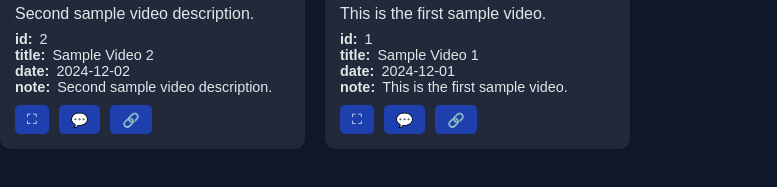
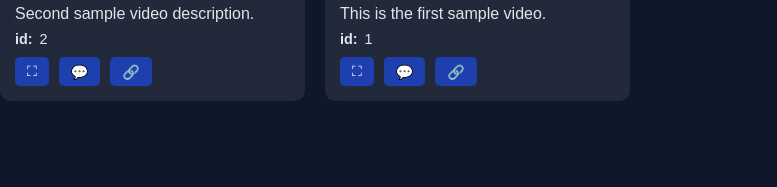
Before and after one commit to profileshub-1/yan-1-website-using-archive-org-profiles-page, a plain HTML site: page images.html in a window 1280 px wide. Shown: the part 529-716 px from the top of the page, without its empty margins (0-777 px from the left). Drawn offline with Linux system fonts and the light colour scheme.

Commit message:
Update images.html

```diff
--- a/images.html
+++ b/images.html
@@ -162,8 +162,8 @@ async function sharePdf(link, title){
   if (navigator.share){
     try{
       await navigator.share({
-        title: title || 'Shared PDF',
-        text:  'Take a look at this PDF',
+        title: title || 'Shared Flash',
+        text:  'Take a look at this flash',
         url:   link
       });
       return;               // successful
@@ -176,7 +176,7 @@ async function sharePdf(link, title){
 
 /* ------------------------------------------------ main --------------------------------------- */
 async function loadPDFs(){
-  // connect to images.json instead of pdfs.json
+  // load images JSON
   const resp   = await fetch('images.json');
   const items  = await resp.json();
 
@@ -209,13 +209,14 @@ async function loadPDFs(){
     card.appendChild(iframe);
 
     /* ---- metadata ------------------------------------------------ */
-    const title = document.createElement('div'); title.className='title'; title.textContent = obj.title ?? ''; card.appendChild(title);
-    const date  = document.createElement('div'); date.className='date';  date.textContent = obj.date ?? '';  card.appendChild(date);
-    const note  = document.createElement('div'); note.className='note';  note.textContent = obj.note ?? '';  card.appendChild(note);
+    const titleDiv = document.createElement('div'); titleDiv.className='title'; titleDiv.textContent = obj.title ?? ''; card.appendChild(titleDiv);
+    const dateDiv  = document.createElement('div'); dateDiv.className='date';  dateDiv.textContent = obj.date ?? '';  card.appendChild(dateDiv);
+    const noteDiv  = document.createElement('div'); noteDiv.className='note';  noteDiv.textContent = obj.note ?? '';  card.appendChild(noteDiv);
 
     const metaDiv = document.createElement('div'); metaDiv.className='metadata';
+    const skip = new Set(['title','date','note','archive_url','comment_url','image_url']);
     Object.entries(obj).forEach(([k,v])=>{
-      if (k==='archive_url' || k==='comment_url') return;
+      if (skip.has(k)) return;
       const item = document.createElement('div'); item.className='meta-item';
       const keySpan = document.createElement('span'); keySpan.className='meta-key'; keySpan.textContent = k + ':';
       const valSpan = document.createElement('span'); valSpan.className='meta-value'; valSpan.textContent = typeof v==='object'? JSON.stringify(v) : `${v}`;
```
